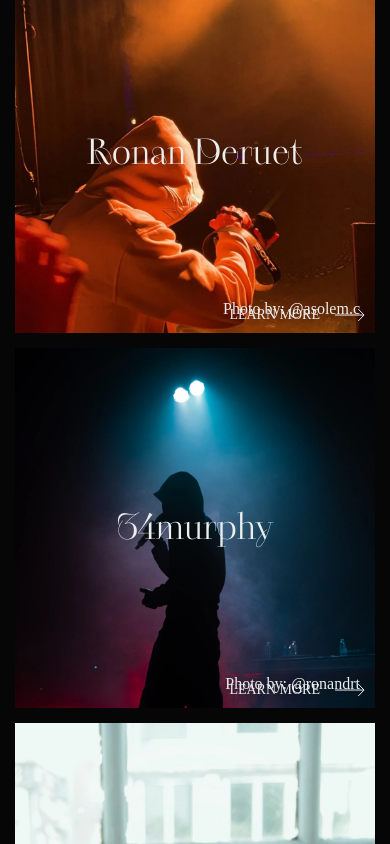
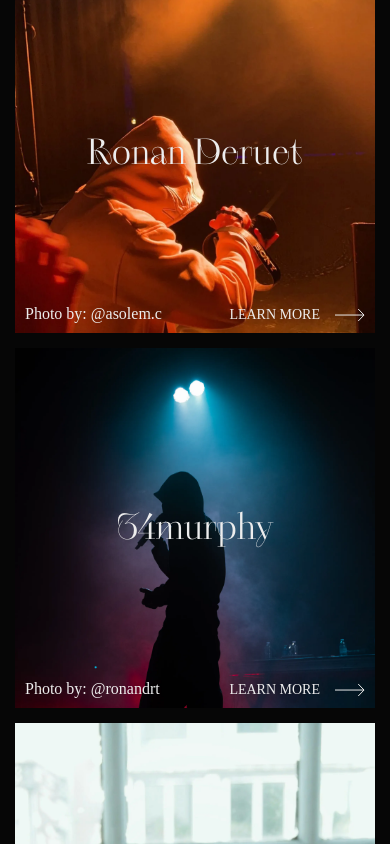
Before and after one commit to just3mpty/portfolio_v2024, a Next.js app: page / in a window 390 px wide. Shown: the part 1084-1928 px from the top of the page. Built offline with nearby package versions, Linux system fonts and the light colour scheme.

Commit message:
Updated credits position on mobile view

```diff
--- a/src/components/gallery/gallery.module.scss
+++ b/src/components/gallery/gallery.module.scss
@@ -159,10 +159,14 @@
 
             .credits {
                 position: absolute;
-                bottom: 15px;
-                right: 15px;
+                bottom: 10px;
+                left: 10px;
                 color: #ededed;
                 font-weight: 100;
+
+                @media screen and (min-width: 800px) {
+                    right: 10px;
+                }
             }
         }
     }
```
